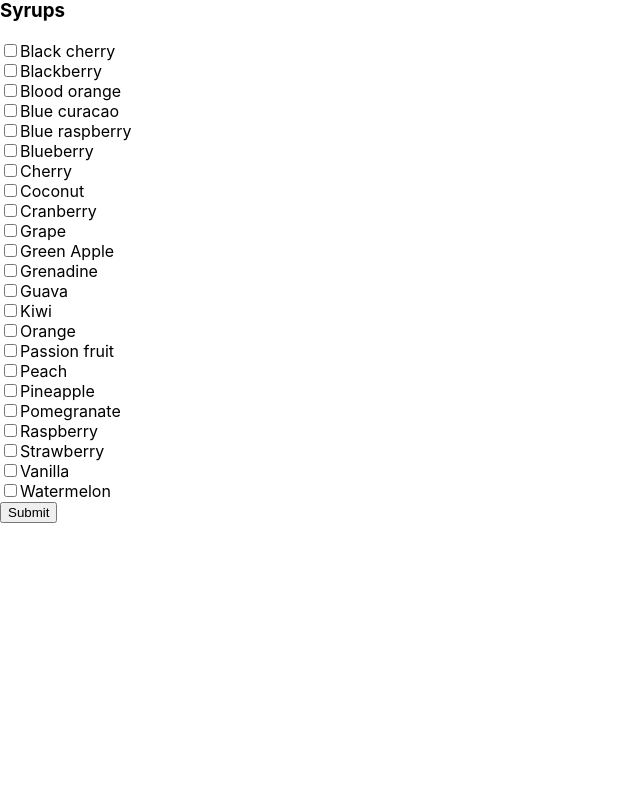
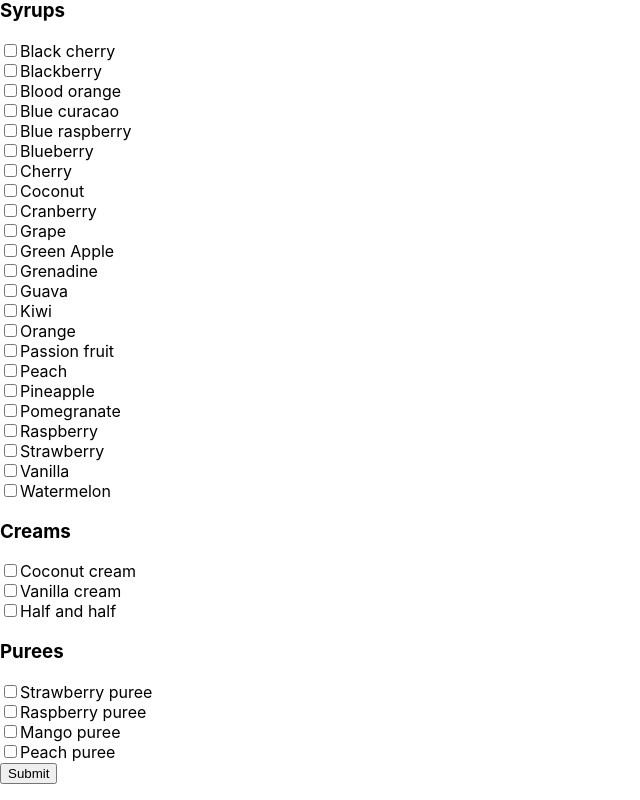
Before and after one commit to taylormccaul/sipcodrinkmachine, a React (Create React App) app: page / in a window 1280 px wide. Shown: the part 370-1170 px from the top of the page, without its empty margins (0-640 px from the left). Before the commit the page ends 909 px from the top, so only its background shows below. Built offline with nearby package versions, Linux system fonts and the light colour scheme.

Commit message:
Added cream and puree exclusions

```diff
--- a/src/App.js
+++ b/src/App.js
@@ -1,10 +1,14 @@
 import React/*, { Component }*/ from 'react';
 import Bases from "./Bases";
 import Syrups from "./Syrups";
+import Creams from "./Creams";
+import Purees from "./Purees";
 import './App.css';
 
 const bases = ["Sprite", "Diet Coke", "Coke", "Dr Pepper", "Mtn Dew", "Iced Tea", "Root Beer", "Red Bull", "Monster Zero", "Sparkling Water", "Water", "Lemonade"];
 const syrups = ["Black cherry", "Blackberry", "Blood orange", "Blue curacao", "Blue raspberry", "Blueberry", "Cherry", "Coconut", "Cranberry", "Grape", "Green Apple", "Grenadine", "Guava", /*"Huckleberry",*/ "Kiwi", "Orange", "Passion fruit", "Peach", "Pineapple", "Pomegranate", "Raspberry", "Strawberry", "Vanilla", "Watermelon"];
+const creams = ["Coconut cream", "Vanilla cream", "Half and half"];
+const purees = ["Strawberry puree", "Raspberry puree", "Mango puree", "Peach puree"];
 
 class App extends React.Component {
   constructor(props) {
@@ -24,6 +28,20 @@ class App extends React.Component {
         }),
         {}
       ),
+      creamchecks: creams.reduce(
+        (creams, cream) => ({
+          ...creams,
+          [cream]: false
+        }),
+        {}
+      ),
+      pureechecks: purees.reduce(
+        (purees, puree) => ({
+          ...purees,
+          [puree]: false
+        }),
+        {}
+      ),
       includedBases: [],
       includedSyrups: [],
       includedCreams: [],
@@ -34,6 +52,8 @@ class App extends React.Component {
 
     this.handleBaseChange = this.handleBaseChange.bind(this);
     this.handleSyrupChange = this.handleSyrupChange.bind(this);
+    this.handleCreamChange = this.handleCreamChange.bind(this);
+    this.handlePureeChange = this.handlePureeChange.bind(this);
     this.handleSubmit = this.handleSubmit.bind(this);
   }
 
@@ -65,6 +85,28 @@ class App extends React.Component {
     }));
   }
 
+  handleCreamChange(e) {
+    const {name} = e.target;
+
+    this.setState(prevState => ({
+      creamchecks: {
+        ...prevState.creamchecks,
+        [name]: !prevState.creamchecks[name]
+      }
+    }));
+  }
+
+  handlePureeChange(e) {
+    const {name} = e.target;
+
+    this.setState(prevState => ({
+      pureechecks: {
+        ...prevState.pureechecks,
+        [name]: !prevState.pureechecks[name]
+      }
+    }));
+  }
+
   handleSubmit(e) {
     var excludedBases = Object.keys(this.state.basechecks).filter(checkbox => this.state.basechecks[checkbox]);
     for (let i = 0; i < bases.length; i++) {
@@ -77,7 +119,8 @@ class App extends React.Component {
       }
     }
 
-    var excludedSyrups = Object.keys(this.state.syrupchecks).filter(checkbox => this.state.syrupchecks[checkbox]);
+    var excludedSyrups = Object.keys(this.state.syrupchecks)
+    .filter(checkbox => this.state.syrupchecks[checkbox]);
     for (let i = 0; i < syrups.length; i++) {
       if (excludedSyrups.includes(syrups[i])) {
         continue;
@@ -87,18 +130,33 @@ class App extends React.Component {
         }));
       }
     }
+
+    var excludedCreams = Object.keys(this.state.creamchecks)
+    .filter(checkbox => this.state.creamchecks[checkbox]);
+    for (let i = 0; i < creams.length; i++) {
+      if (excludedCreams.includes(creams[i])) {
+        continue;
+      } else {
+        this.setState(prevState => ({
+          includedCreams: [...prevState.includedCreams, creams[i]]
+        }));
+      }
+    }
+
+    var excludedPurees = Object.keys(this.state.pureechecks)
+    .filter(checkbox => this.state.pureechecks[checkbox]);
+    for (let i = 0; i < purees.length; i++) {
+      if (excludedPurees.includes(purees[i])) {
+        continue;
+      } else {
+        this.setState(prevState => ({
+          includedPurees: [...prevState.includedPurees, purees[i]]
+        }));
+      }
+    }
+
     e.preventDefault();
   }
-
-  /*displayBases() {
-    return(
-      <ul>
-        {this.state.includedBases.map((base, index) => {
-          <li key={index}>{base}</li>
-        })};
-      </ul>
-    )
-  }*/
 
   render() {
     return (
@@ -107,6 +165,8 @@ class App extends React.Component {
         <form onSubmit={this.handleSubmit}>
           <Bases handleBaseChange={this.handleBaseChange}/>
           <Syrups handleSyrupChange={this.handleSyrupChange}/>
+          <Creams handleCreamChange={this.handleCreamChange}/>
+          <Purees handlePureeChange={this.handlePureeChange}/>
           <button type="submit">Submit</button>
         </form>
         <ul>
@@ -119,6 +179,16 @@ class App extends React.Component {
             return <li key={index}>{syrup}</li>
           })}
         </ul>
+        <ul>
+          {this.state.includedCreams.map((cream, index) => {
+            return <li key={index}>{cream}</li>
+          })}
+        </ul>
+        <ul>
+          {this.state.includedPurees.map((puree, index) => {
+            return <li key={index}>{puree}</li>
+          })}
+        </ul>
       </div>
     );
   }
--- a/src/Bases.js
+++ b/src/Bases.js
@@ -18,26 +18,9 @@ class Bases extends React.Component {
 
   }
 
-  /*handleBaseChange(e) {
-    const {name} = e.target;
-
-    this.setState(prevState => ({
-      basechecks: {
-        ...prevState.basechecks,
-        [name]: !prevState.basechecks[name]
-      }
-    }));
-
-    Object.keys(this.state.basechecks)
-      .filter(checkbox => this.state.basechecks[checkbox])
-      .forEach(checkbox => {
-        console.log(checkbox, "is selected.");
-      });
-  }*/
-
   createCheckbox = base => (
     <div>
-      <input type="checkbox" onChange={this.props.handleBaseChange} name={base} /*isSelected={this.state.basechecks[base]}*//>
+      <input type="checkbox" onChange={this.props.handleBaseChange} name={base} />
       <label htmlFor={base}>{base}</label>
     </div>
   );
--- a/src/Creams.js
+++ b/src/Creams.js
@@ -0,0 +1,27 @@
+import React from 'react';
+import './App.css';
+
+const creams = ["Coconut cream", "Vanilla cream", "Half and half"];
+
+class Creams extends React.Component {
+
+  createCheckbox = cream => (
+    <div>
+      <input type="checkbox" onChange={this.props.handleCreamChange} name={cream} />
+      <label htmlFor={cream}>{cream}</label>
+    </div>
+  );
+
+  createCheckboxes = () => creams.map(this.createCheckbox);
+
+  render() {
+    return (
+      <div className="creams">
+        <h3>Creams</h3>
+        {this.createCheckboxes()}
+      </div>
+    );
+  }
+}
+
+export default Creams;
--- a/src/Purees.js
+++ b/src/Purees.js
@@ -0,0 +1,27 @@
+import React from 'react';
+import './App.css';
+
+const purees = ["Strawberry puree", "Raspberry puree", "Mango puree", "Peach puree"];
+
+class Purees extends React.Component {
+
+  createCheckbox = puree => (
+    <div>
+      <input type="checkbox" onChange={this.props.handlePureeChange} name={puree} />
+      <label htmlFor={puree}>{puree}</label>
+    </div>
+  );
+
+  createCheckboxes = () => purees.map(this.createCheckbox);
+
+  render() {
+    return (
+      <div className="purees">
+        <h3>Purees</h3>
+        {this.createCheckboxes()}
+      </div>
+    );
+  }
+}
+
+export default Purees;
--- a/src/Syrups.js
+++ b/src/Syrups.js
@@ -7,7 +7,7 @@ class Syrups extends React.Component {
 
   createCheckbox = syrup => (
     <div>
-      <input type="checkbox" onChange={this.props.handleSyrupChange} name={syrup} /*isSelected={this.state.syrupchecks[syrup]}*//>
+      <input type="checkbox" onChange={this.props.handleSyrupChange} name={syrup} />
       <label htmlFor={syrup}>{syrup}</label>
     </div>
   );
```
